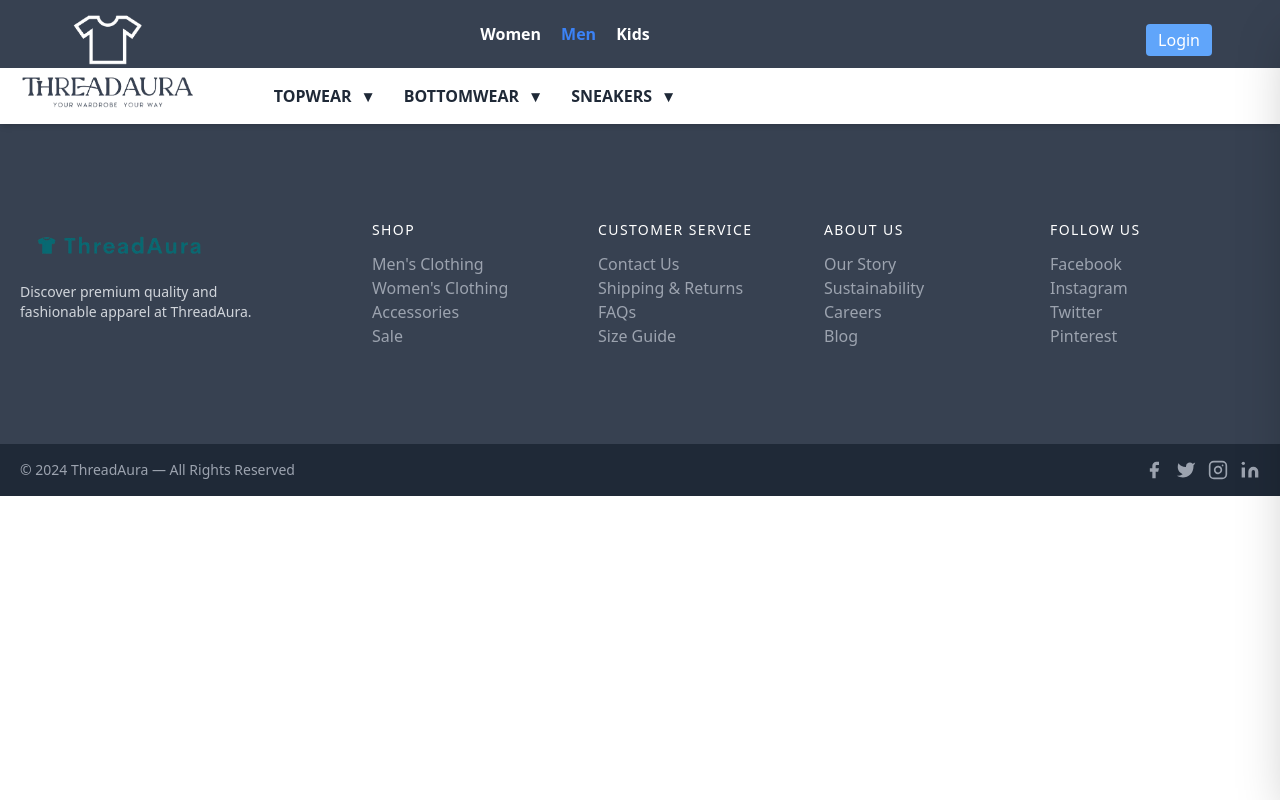
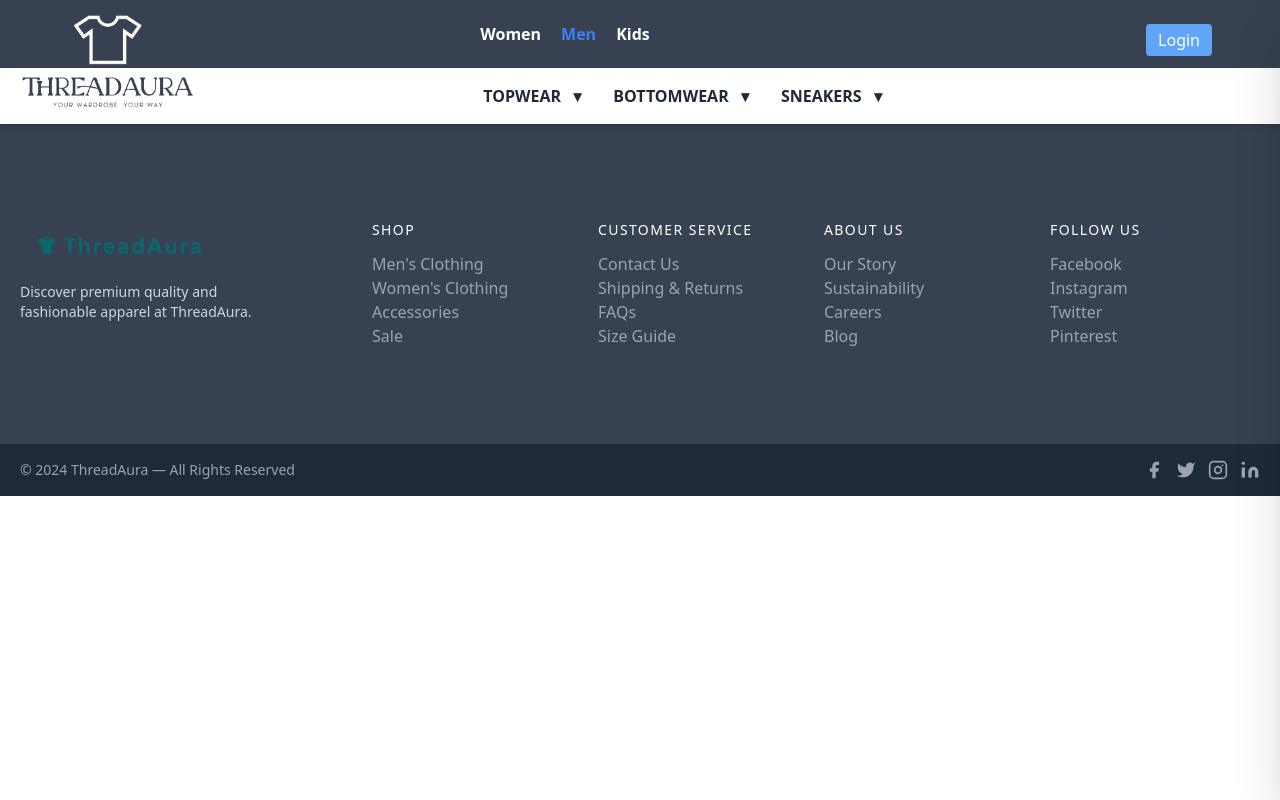
Before and after one commit to algowhiz/ThreadAura, a Next.js app: page /admin/Dashboard in a window 1280 px wide. Built offline with nearby package versions, Linux system fonts and the light colour scheme.

Commit message:
ui fix for navbar

```diff
--- a/components/Navbar.js
+++ b/components/Navbar.js
@@ -306,14 +306,14 @@ const Navbar = ({ user, setUser, cart, addToCart, removeFromCart, clearCart, sub
             </div>
           </div>
         </div>
-        <div className={`bg-white ${scrolled ? 'fixed top-0' : ''}  w-full   hidden md:block text-black shadow-md`}  >
+        <div className={`bg-white ${scrolled ? 'fixed top-0' : ''}  w-full    hidden md:block text-black shadow-md`}  >
 
-          <div className="  flex space-x-8 items-center justify-between" onMouseLeave={handleMouseLeave}>
-            <div className={`w-1/6 flex justify-center items-center ml-3 transition-transform duration-300 ${!scrolled ? 'scale-0 opacity-0' : 'scale-100 opacity-100'
+          <div className="  flex space-x-8  items-center justify-between" onMouseLeave={handleMouseLeave}>
+            <div className={`w-2/6 flex justify-center items-center ml-3 transition-transform duration-300 ${!scrolled ? 'scale-0 opacity-0' : 'scale-100 opacity-100'
               }`}>
               <img src="/threadAura.png" className="w-48  h-14 rounded-full" alt="Logo" />
             </div>
-            <div className=' w-5/6 flex space-x-8 items-center justify-start py-4 px-6'>
+            <div className=' w-4/6 flex space-x-8  items-center justify-start py-4 px-7'>
               {categories[activeCategory]?.map((category, index) => (
                 <div
                   key={index}
```
